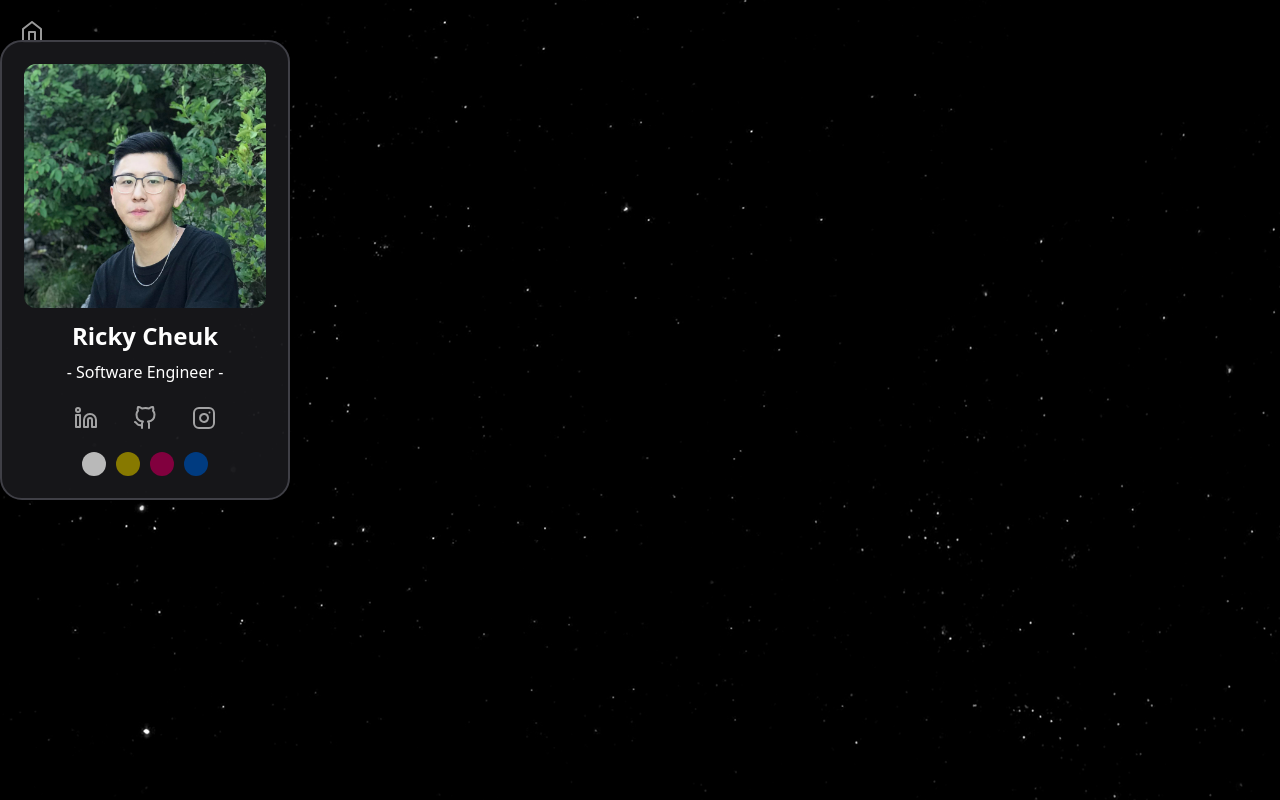
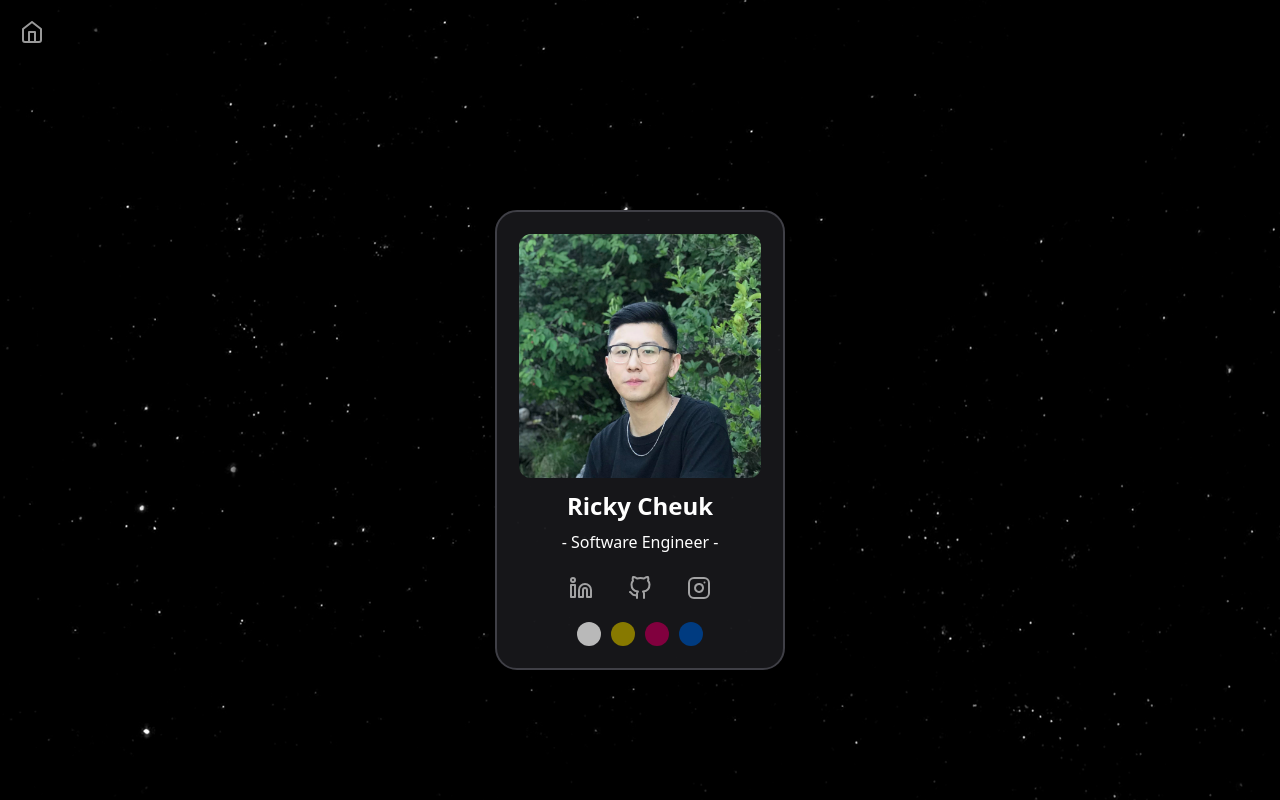
Before and after one commit to rickycheuk/myweb, a Next.js app: page / in a window 1280 px wide. Built offline with nearby package versions, Linux system fonts and the light colour scheme.

Commit message:
add fly in animation

```diff
--- a/app/card.tsx
+++ b/app/card.tsx
@@ -88,7 +88,7 @@ const Card = () => {
 
   const cardFaces = {
     front: (
-      <div className="h-full w-full overflow-hidden">
+      <div className="overflow-hidden">
         {/* card image */}
         <motion.div
           animate={animationPic}
@@ -170,7 +170,7 @@ const Card = () => {
       <motion.div
         animate={animationCard}
         initial={{ scale: 1, y: -1000 }}
-        className="h-full	w-full overflow-hidden"
+        className="flex flex-col w-screen justify-center h-screen items-center overflow-hidden"
       >
         <ReactCardFlip isFlipped={isFlipped} flipDirection="horizontal">
           <div>
```
